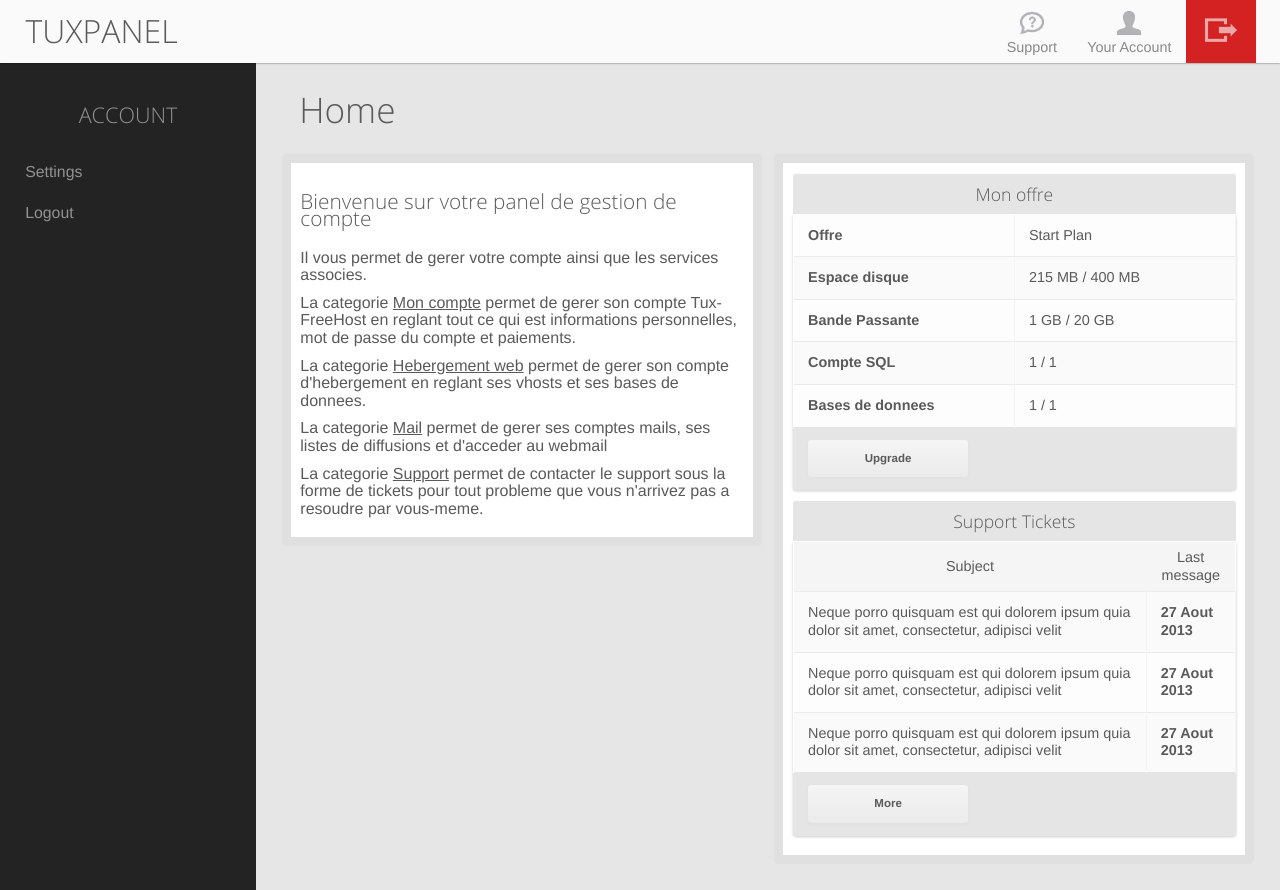
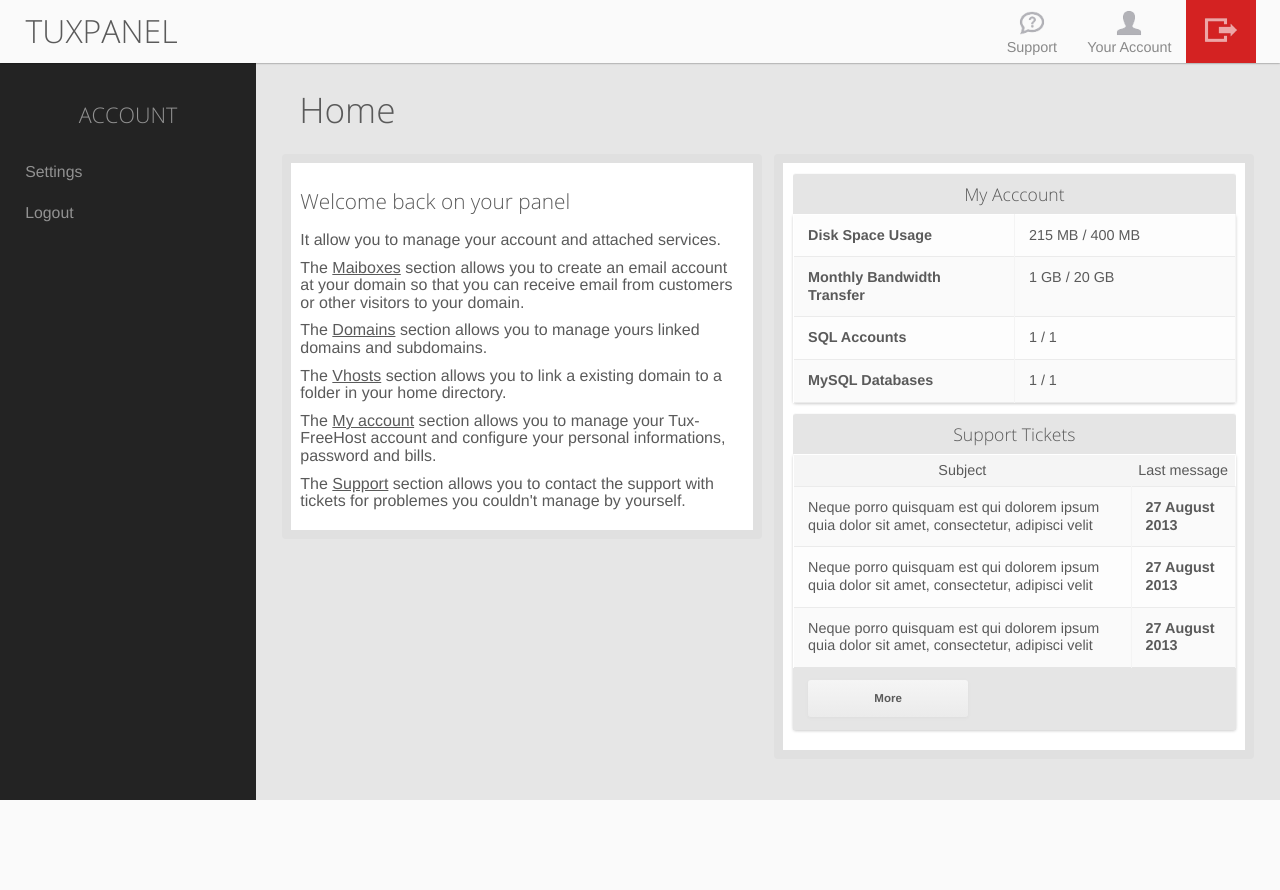
Before and after one commit to TixieSalander/tfhpanel, a Python web app: template tfhpanel/templates/user/home.mako in a window 1280 px wide. After the commit the page ends 800 px from the top, so only its background shows below. Run offline with Mako, Linux system fonts and the light colour scheme; the template is opened without the code that fills it, so the values that code supplies are empty.

Commit message:
In english please !

```diff
--- a/tfhpanel/templates/user/home.mako
+++ b/tfhpanel/templates/user/home.mako
@@ -1,34 +1,25 @@
 <%inherit file="layout.mako" />
-
 <h2>${_('Home')}</h2>
 <div class="right50">
     <table class="stats">
         <caption>
-            <h3>Mon offre</h3>
+            <h3>My Acccount</h3>
         </caption>
         <tr>
-            <td>Offre</td>
-            <td>Start Plan</td>
-        </tr>
-        <tr>
-            <td>Espace disque</td>
+            <td>Disk Space Usage</td>
             <td>215 MB / 400 MB</td>
         </tr>
         <tr>
-            <td>Bande Passante</td>
+            <td>Monthly Bandwidth Transfer</td>
             <td>1 GB / 20 GB</td>
         </tr>
         <tr>
-            <td>Compte SQL</td>
+            <td>SQL Accounts</td>
             <td>1 / 1</td>
         </tr>
         <tr>
-            <td>Bases de donnees</td>
+            <td>MySQL Databases</td>
             <td>1 / 1</td>
-        </tr>
-        <tr class="tfooter">
-            <td><a href="">${_('Upgrade')}</a></td>
-            <td></td>
         </tr>
     </table>
     <table class="tickets-home">
@@ -41,15 +32,15 @@
         </tr>
         <tr>
             <td>Neque porro quisquam est qui dolorem ipsum quia dolor sit amet, consectetur, adipisci velit</td>
-            <td>27 Aout 2013</td>
+            <td>27 August 2013</td>
         </tr>
         <tr>
             <td>Neque porro quisquam est qui dolorem ipsum quia dolor sit amet, consectetur, adipisci velit</td>
-            <td>27 Aout 2013</td>
+            <td>27 August 2013</td>
         </tr>
         <tr>
             <td>Neque porro quisquam est qui dolorem ipsum quia dolor sit amet, consectetur, adipisci velit</td>
-            <td>27 Aout 2013</td>
+            <td>27 August 2013</td>
         </tr>
         <tr class="tfooter">
             <td><a href="/support/">${_('More')}</a></td>
@@ -57,16 +48,16 @@
         </tr>
     </table>
 </div>
-
 <div class="left50">
     <div id="infos-home">
-        <h3>Bienvenue sur votre panel de gestion de compte</h3>
-        <p>Il vous permet de gerer votre compte ainsi que les services associes.<br/></p>
+        <h3>Welcome back on your panel</h3>
+        <p>It allow you to manage your account and attached services.<br/></p>
         <ul>
-            <li>La categorie <u>Mon compte</u> permet de gerer son compte Tux-FreeHost en reglant tout ce qui est informations personnelles, mot de passe du compte et paiements.</li>
-            <li>La categorie <u>Hebergement web</u> permet de gerer son compte d'hebergement en reglant ses vhosts et ses bases de donnees.</li>
-            <li>La categorie <u>Mail</u> permet de gerer ses comptes mails, ses listes de diffusions et d'acceder au webmail</li>
-            <li>La categorie <u>Support</u> permet de contacter le support sous la forme de tickets pour tout probleme que vous n'arrivez pas a resoudre par vous-meme.</li>
+            <li>The <u>Maiboxes</u> section allows you to create an email account at your domain so that you can receive email from customers or other visitors to your domain.</li>
+            <li>The <u>Domains</u> section allows you to manage yours linked domains and subdomains.</li>
+            <li>The <u>Vhosts</u> section allows you to link a existing domain to a folder in your home directory.</li>
+            <li>The <u>My account</u> section allows you to manage your Tux-FreeHost account and configure your personal informations, password and bills.</li>
+            <li>The <u>Support</u> section allows you to contact the support with tickets for problemes you couldn't manage by yourself.</li>
         </ul>
     </div>
 </div>
```
